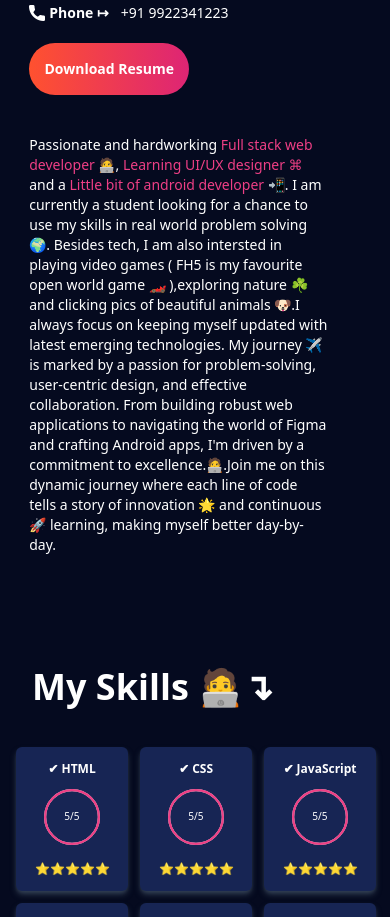
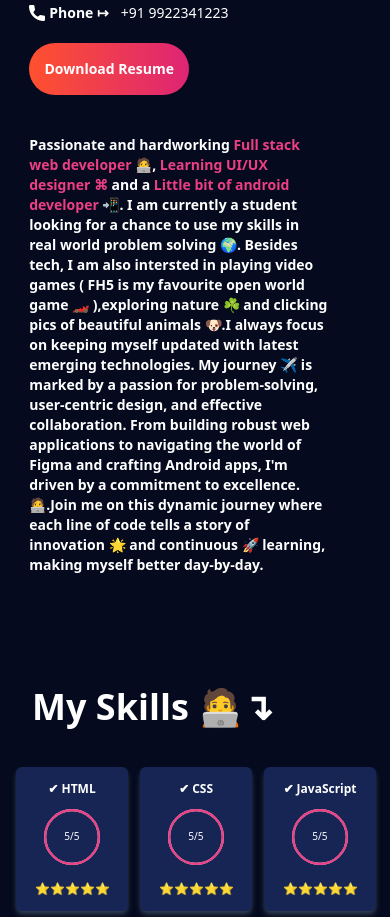
Before and after one commit to sahil-gpm/portfolio_v2, a React (Create React App) app: page / in a window 390 px wide. Shown: the part 1040-1957 px from the top of the page. Built offline with nearby package versions, Linux system fonts and the light colour scheme; the HTML template or start-up script is replaced by a standard one.

Commit message:
changes applied in width of about section 3rd  time

```diff
--- a/src/Components/About/About.jsx
+++ b/src/Components/About/About.jsx
@@ -54,7 +54,7 @@ const About = () => {
                         </button>
                     </a>
                 </div>
-                <div className="my-info md:font-semibold text-sm md:text-xl w-[90%] md:w-[90%] lg:[60%">
+                <div className="my-info font-semibold text-sm md:text-xl w-[90%] md:w-[90%] lg:[60%]">
                     Passionate and hardworking <span className='text-main'>Full stack web developer 🧑‍💻</span>, <span className='text-main'>Learning UI/UX designer ⌘</span> and a <span className='text-main'>Little bit of android developer 📲</span>.
                     I am currently a student looking for a chance to use my skills in real world problem solving 🌍.
                     Besides tech, I am also intersted in playing video games ( FH5 is my favourite open world game 🏎️ ),exploring nature ☘️ and clicking pics of beautiful animals 🐶.I always focus on keeping myself updated with latest emerging technologies. My journey ✈️ is marked by a passion for problem-solving, user-centric design, and effective collaboration. From building robust web applications to navigating the world of Figma and crafting Android apps, I'm driven by a commitment to excellence.🧑‍💻.Join me on this dynamic journey where each line of code tells a story of innovation 🌟 and continuous 🚀 learning, making myself better day-by-day.
```
